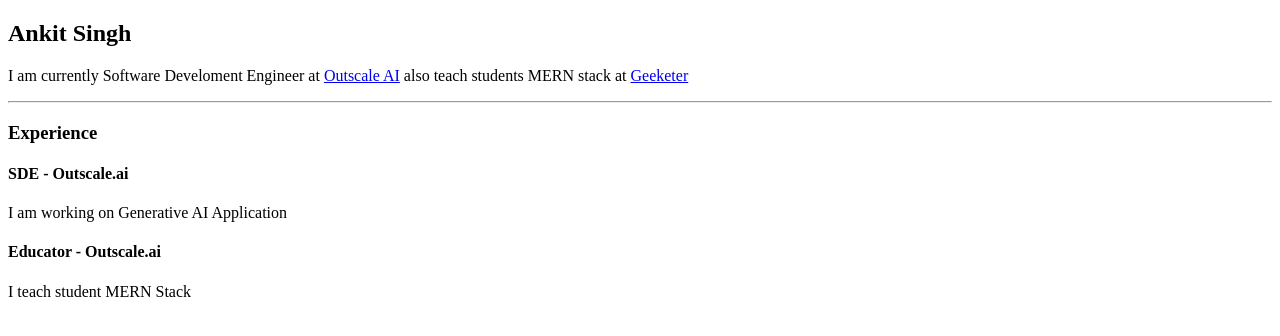
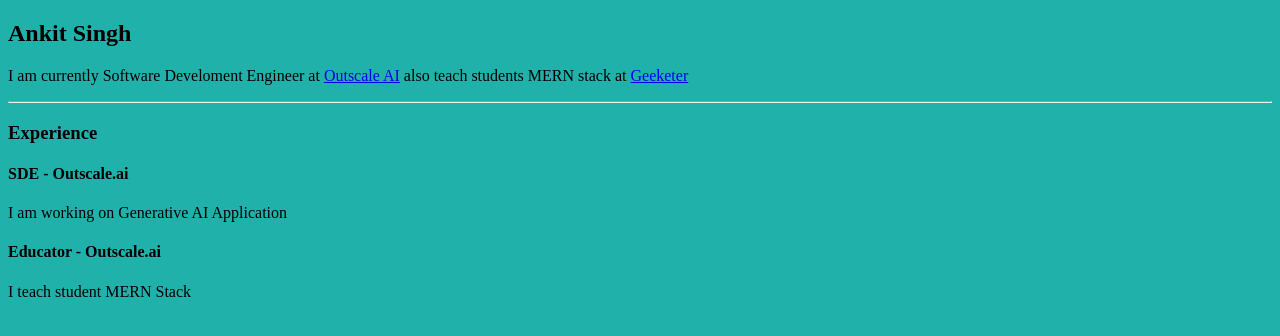
Before and after one commit to asingh88029/geekster-fs25-portfolio-tutorial, a plain HTML site: page index.html in a window 1280 px wide. Drawn offline with Linux system fonts and the light colour scheme.

Commit message:
added background colour to website

```diff
--- a/index.html
+++ b/index.html
@@ -4,6 +4,11 @@
     <meta charset="UTF-8">
     <meta name="viewport" content="width=device-width, initial-scale=1.0">
     <title>Ankit Portfoilio</title>
+    <style>
+        *{
+            background-color: lightseagreen;
+        }
+    </style>
 </head>
 <body>
     <div>
```
